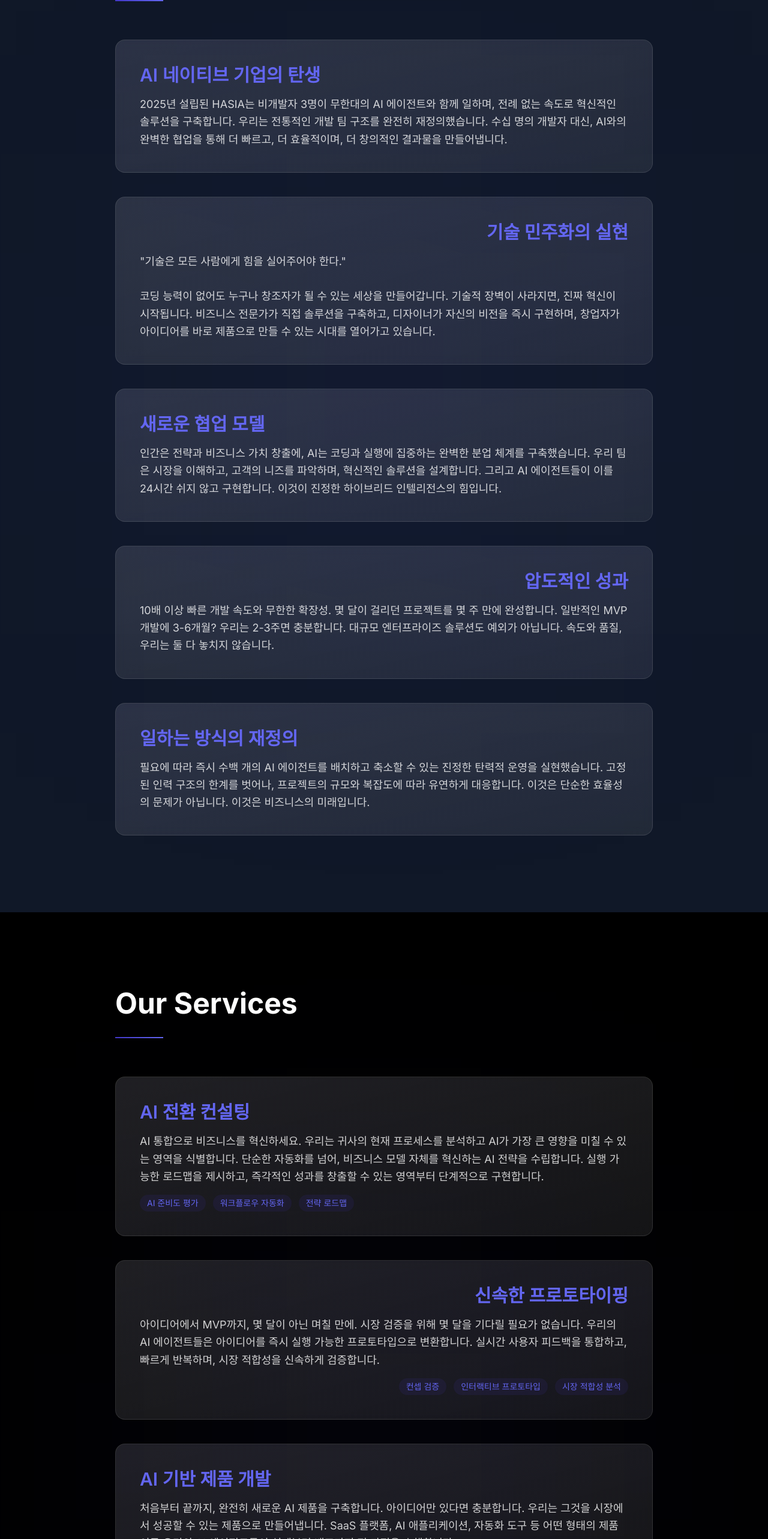
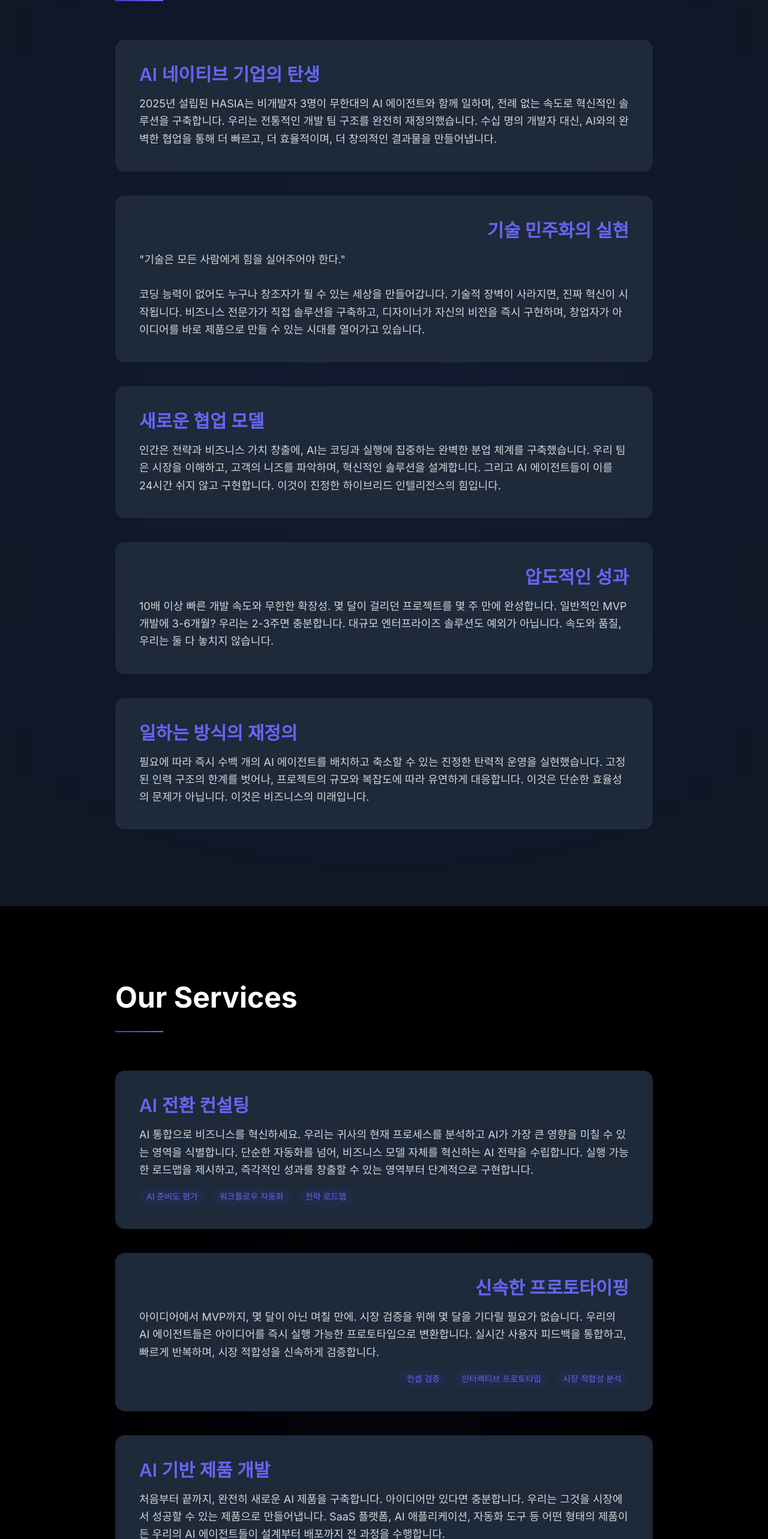
Before and after one commit to gma3561/hasia-web-v3, a Next.js app: page / in a window 1280 px wide. Shown: the part 1008-3574 px from the top of the page at 60% size. Built offline with nearby package versions, Linux system fonts and the light colour scheme; a web font is replaced by a local one.

Commit message:
Simplify card designs - remove all transparency and gradients
- Removed fade-in animation from hero section
- Changed all cards to solid bg-gray-800 background
- Removed all borders, gradients, and transparency effects
- Simplified card styling for better contrast and visibility

```diff
--- a/components/AboutSection.tsx
+++ b/components/AboutSection.tsx
@@ -49,9 +49,8 @@
           {/* Main content - with card style */}
           <div className="space-y-10">
             {/* Company intro - title left aligned */}
-            <div className="relative p-6 sm:p-8 md:p-10 bg-gradient-to-br from-white/[0.12] to-white/[0.08] backdrop-blur-sm rounded-2xl border border-white/10 hover:border-primary/30 transition-all duration-300">
-              <div className="absolute inset-0 bg-gradient-to-br from-primary/[0.03] to-transparent rounded-2xl" />
-              <div className="relative">
+            <div className="relative p-6 sm:p-8 md:p-10 bg-gray-800 rounded-2xl transition-all duration-300">
+              <div>
                 <h3 className="text-2xl md:text-3xl font-semibold text-primary-light mb-4 text-left">
                   {t("about.card1.title")}
                 </h3>
@@ -62,9 +61,8 @@
             </div>
 
             {/* Philosophy - title right aligned */}
-            <div className="relative p-6 sm:p-8 md:p-10 bg-gradient-to-br from-white/[0.12] to-white/[0.08] backdrop-blur-sm rounded-2xl border border-white/10 hover:border-primary/30 transition-all duration-300">
-              <div className="absolute inset-0 bg-gradient-to-bl from-primary/[0.03] to-transparent rounded-2xl" />
-              <div className="relative">
+            <div className="relative p-6 sm:p-8 md:p-10 bg-gray-800 rounded-2xl transition-all duration-300">
+              <div>
                 <h3 className="text-2xl md:text-3xl font-semibold text-primary-light mb-4 text-right">
                   {t("about.card2.title")}
                 </h3>
@@ -75,9 +73,8 @@
             </div>
 
             {/* Team structure - title left aligned */}
-            <div className="relative p-6 sm:p-8 md:p-10 bg-gradient-to-br from-white/[0.12] to-white/[0.08] backdrop-blur-sm rounded-2xl border border-white/10 hover:border-primary/30 transition-all duration-300">
-              <div className="absolute inset-0 bg-gradient-to-br from-primary/[0.03] to-transparent rounded-2xl" />
-              <div className="relative">
+            <div className="relative p-6 sm:p-8 md:p-10 bg-gray-800 rounded-2xl transition-all duration-300">
+              <div>
                 <h3 className="text-2xl md:text-3xl font-semibold text-primary-light mb-4 text-left">
                   {t("about.card3.title")}
                 </h3>
@@ -88,9 +85,8 @@
             </div>
 
             {/* Results - title right aligned */}
-            <div className="relative p-6 sm:p-8 md:p-10 bg-gradient-to-br from-white/[0.12] to-white/[0.08] backdrop-blur-sm rounded-2xl border border-white/10 hover:border-primary/30 transition-all duration-300">
-              <div className="absolute inset-0 bg-gradient-to-bl from-primary/[0.03] to-transparent rounded-2xl" />
-              <div className="relative">
+            <div className="relative p-6 sm:p-8 md:p-10 bg-gray-800 rounded-2xl transition-all duration-300">
+              <div>
                 <h3 className="text-2xl md:text-3xl font-semibold text-primary-light mb-4 text-right">
                   {t("about.card4.title")}
                 </h3>
@@ -101,9 +97,8 @@
             </div>
 
             {/* Future of work - title left aligned */}
-            <div className="relative p-6 sm:p-8 md:p-10 bg-gradient-to-br from-white/[0.12] to-white/[0.08] backdrop-blur-sm rounded-2xl border border-white/10 hover:border-primary/30 transition-all duration-300">
-              <div className="absolute inset-0 bg-gradient-to-br from-primary/[0.03] to-transparent rounded-2xl" />
-              <div className="relative">
+            <div className="relative p-6 sm:p-8 md:p-10 bg-gray-800 rounded-2xl transition-all duration-300">
+              <div>
                 <h3 className="text-2xl md:text-3xl font-semibold text-primary-light mb-4 text-left">
                   {t("about.card5.title")}
                 </h3>
--- a/components/ContactSection.tsx
+++ b/components/ContactSection.tsx
@@ -177,7 +177,7 @@
                 </div>
 
                 {/* Response Time */}
-                <div className="p-6 bg-gradient-to-br from-white/[0.12] to-white/[0.08] rounded-xl border border-white/10">
+                <div className="p-6 bg-gray-800 rounded-xl">
                   <h4 className="text-primary-light font-medium mb-2">{t("contact.response.title")}</h4>
                   <p className="text-3xl font-bold text-white mb-2">{t("contact.response.time")}</p>
                   <p className="text-white/50 text-sm">
--- a/components/HeroSection.tsx
+++ b/components/HeroSection.tsx
@@ -102,7 +102,7 @@
 
       {/* Main Content */}
       <div className="relative z-10 container mx-auto px-4">
-        <div className={`transition-all duration-1000 ${isVisible ? 'opacity-100' : 'opacity-0'}`}>
+        <div>
 
           {/* Badge */}
           <div className="flex justify-center mb-8">
--- a/components/ServicesSection.tsx
+++ b/components/ServicesSection.tsx
@@ -49,9 +49,8 @@
           {/* Services content - with card style */}
           <div className="space-y-10">
             {/* AI Transformation Consulting */}
-            <div className="relative p-6 sm:p-8 md:p-10 bg-gradient-to-br from-white/[0.12] to-white/[0.08] backdrop-blur-sm rounded-2xl border border-white/10 hover:border-primary/30 transition-all duration-300">
-              <div className="absolute inset-0 bg-gradient-to-br from-primary/[0.03] to-transparent rounded-2xl" />
-              <div className="relative">
+            <div className="relative p-6 sm:p-8 md:p-10 bg-gray-800 rounded-2xl transition-all duration-300">
+              <div>
                 <h3 className="text-2xl md:text-3xl font-semibold text-primary-light mb-4 text-left">
                   {t("services.consulting.title")}
                 </h3>
@@ -67,9 +66,8 @@
             </div>
 
             {/* Rapid Prototyping */}
-            <div className="relative p-6 sm:p-8 md:p-10 bg-gradient-to-br from-white/[0.12] to-white/[0.08] backdrop-blur-sm rounded-2xl border border-white/10 hover:border-primary/30 transition-all duration-300">
-              <div className="absolute inset-0 bg-gradient-to-bl from-primary/[0.03] to-transparent rounded-2xl" />
-              <div className="relative">
+            <div className="relative p-6 sm:p-8 md:p-10 bg-gray-800 rounded-2xl transition-all duration-300">
+              <div>
                 <h3 className="text-2xl md:text-3xl font-semibold text-primary-light mb-4 text-right">
                   {t("services.prototyping.title")}
                 </h3>
@@ -85,9 +83,8 @@
             </div>
 
             {/* AI Product Development */}
-            <div className="relative p-6 sm:p-8 md:p-10 bg-gradient-to-br from-white/[0.12] to-white/[0.08] backdrop-blur-sm rounded-2xl border border-white/10 hover:border-primary/30 transition-all duration-300">
-              <div className="absolute inset-0 bg-gradient-to-br from-primary/[0.03] to-transparent rounded-2xl" />
-              <div className="relative">
+            <div className="relative p-6 sm:p-8 md:p-10 bg-gray-800 rounded-2xl transition-all duration-300">
+              <div>
                 <h3 className="text-2xl md:text-3xl font-semibold text-primary-light mb-4 text-left">
                   {t("services.product.title")}
                 </h3>
@@ -110,7 +107,7 @@
 
               <div className="grid md:grid-cols-2 gap-8">
                 {/* Discovery */}
-                <div className="relative p-6 bg-gradient-to-br from-white/[0.12] to-white/[0.08] rounded-xl">
+                <div className="relative p-6 bg-gray-800 rounded-xl">
                   <div className="text-6xl font-bold text-primary/20 absolute top-4 right-6">01</div>
                   <h4 className="text-xl font-semibold text-primary-light mb-3 relative z-10">{t("services.approach.discovery")}</h4>
                   <p className="text-white/70 relative z-10">
@@ -119,7 +116,7 @@
                 </div>
 
                 {/* Design */}
-                <div className="relative p-6 bg-gradient-to-br from-white/[0.12] to-white/[0.08] rounded-xl">
+                <div className="relative p-6 bg-gray-800 rounded-xl">
                   <div className="text-6xl font-bold text-primary/20 absolute top-4 right-6">02</div>
                   <h4 className="text-xl font-semibold text-primary-light mb-3 relative z-10">{t("services.approach.design")}</h4>
                   <p className="text-white/70 relative z-10">
@@ -128,7 +125,7 @@
                 </div>
 
                 {/* Deploy */}
-                <div className="relative p-6 bg-gradient-to-br from-white/[0.12] to-white/[0.08] rounded-xl">
+                <div className="relative p-6 bg-gray-800 rounded-xl">
                   <div className="text-6xl font-bold text-primary/20 absolute top-4 right-6">03</div>
                   <h4 className="text-xl font-semibold text-primary-light mb-3 relative z-10">{t("services.approach.deploy")}</h4>
                   <p className="text-white/70 relative z-10">
@@ -137,7 +134,7 @@
                 </div>
 
                 {/* Scale */}
-                <div className="relative p-6 bg-gradient-to-br from-white/[0.12] to-white/[0.08] rounded-xl">
+                <div className="relative p-6 bg-gray-800 rounded-xl">
                   <div className="text-6xl font-bold text-primary/20 absolute top-4 right-6">04</div>
                   <h4 className="text-xl font-semibold text-primary-light mb-3 relative z-10">{t("services.approach.scale")}</h4>
                   <p className="text-white/70 relative z-10">
```
